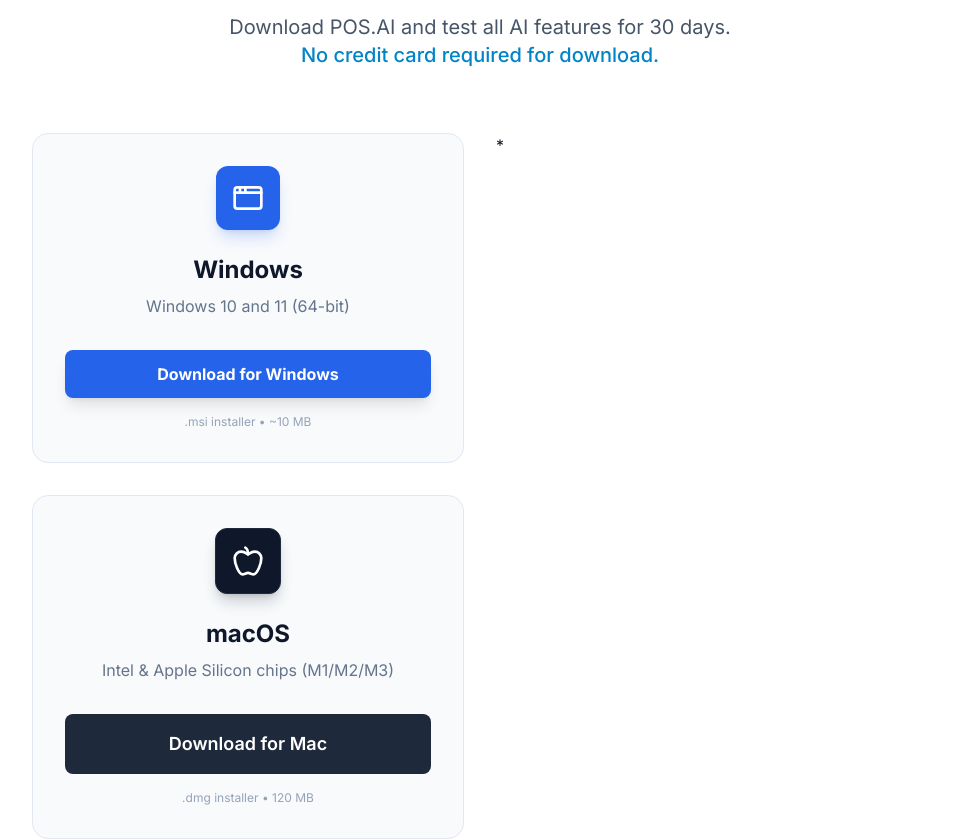
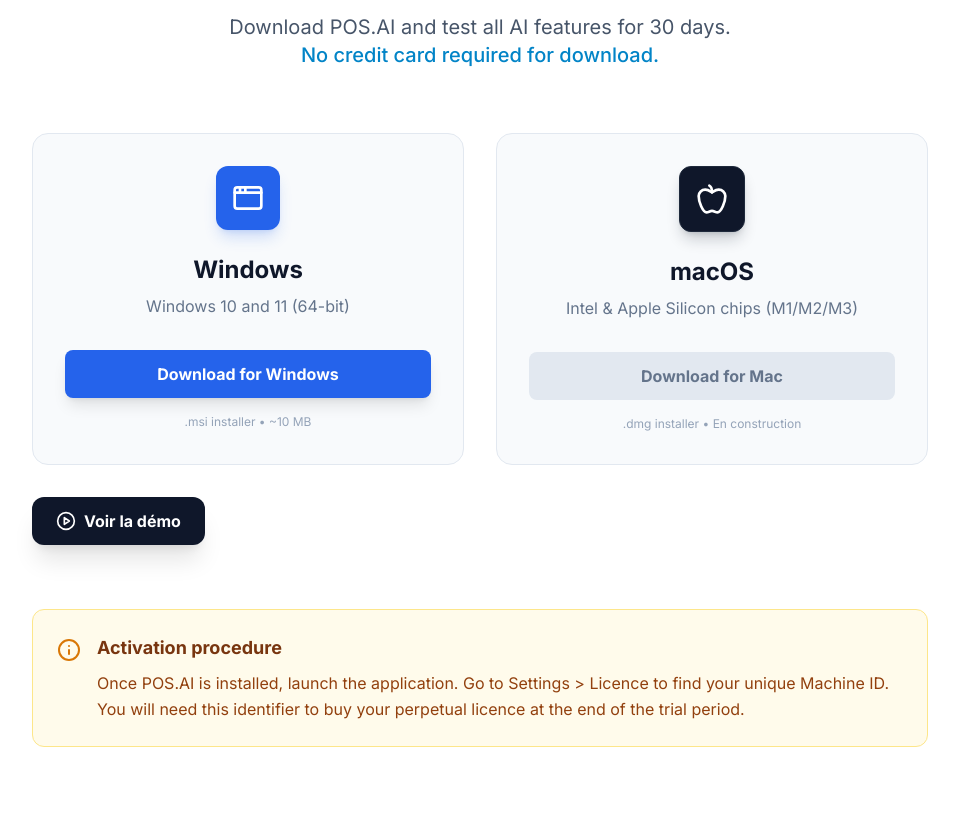
Before and after one commit to elkebirmohamed/Pos.AI_Landing, a React (Vite) app: page / in a window 1280 px wide. Shown: the part 4280-5120 px from the top of the page, without its empty margins (160-1119 px from the left). Built offline with nearby package versions, Linux system fonts and the light colour scheme.

Commit message:
Correction design cartes et ajout bouton démo

```diff
--- a/components/Download.tsx
+++ b/components/Download.tsx
@@ -1,5 +1,6 @@
 import React from 'react';
-import { AppWindow, Apple, Download as DownloadIcon, Info } from 'lucide-react';
+import { AppWindow, Apple, Download as DownloadIcon, Info, PlayCircle } from 'lucide-react';
+// Import du bouton conservé pour le style global si nécessaire
 import Button from './Button';
 
 interface DownloadProps {
@@ -7,6 +8,12 @@
 }
 
 const Download: React.FC<DownloadProps> = ({ t }) => {
+  // Fonction pour les boutons en cours de développement
+  const handleUnderConstruction = (e: React.MouseEvent) => {
+    e.preventDefault();
+    alert("En construction : Cette fonctionnalité sera disponible très prochainement !");
+  };
+
   return (
     <section id="download" className="py-24 bg-white dark:bg-slate-950 border-t border-slate-100 dark:border-slate-800 transition-colors duration-300">
       <div className="max-w-7xl mx-auto px-4 sm:px-6 lg:px-8">
@@ -24,7 +31,9 @@
           </div>
         </div>
 
-        <div className="grid md:grid-cols-2 gap-8 max-w-4xl mx-auto">
+        {/* GRILLE : Côte à côte sur ordinateur (md:grid-cols-2) */}
+        <div className="grid md:grid-cols-2 gap-8 max-w-4xl mx-auto items-stretch">
+
           {/* Windows Card */}
           <div className="bg-slate-50 dark:bg-slate-900 rounded-2xl p-8 border border-slate-200 dark:border-slate-800 hover:border-brand-300 dark:hover:border-brand-500 hover:shadow-lg transition-all flex flex-col items-center text-center">
             <div className="bg-blue-600 p-4 rounded-xl mb-6 shadow-lg shadow-blue-600/20">
@@ -36,13 +45,12 @@
             <a
               href="https://github.com/elkebirmohamed/smart-pos-application/releases/download/v1.0.0/Smart.POS.Assistant_0.1.0_x64_en-US.msi"
               download
-            className="w-full bg-blue-600 hover:bg-blue-700 text-white font-bold py-3 px-6 rounded-lg transition-all flex items-center justify-center shadow-lg hover:shadow-blue-500/20 text-center"
+              className="w-full bg-blue-600 hover:bg-blue-700 text-white font-bold py-3 px-6 rounded-lg transition-all flex items-center justify-center shadow-lg"
             >
               {t.winBtn}
             </a>
-
             <p className="mt-4 text-xs text-slate-400">.msi installer • ~10 MB</p>
-          </div>*
+          </div>
 
           {/* MacOS Card */}
           <div className="bg-slate-50 dark:bg-slate-900 rounded-2xl p-8 border border-slate-200 dark:border-slate-800 hover:border-brand-300 dark:hover:border-brand-500 hover:shadow-lg transition-all flex flex-col items-center text-center">
@@ -51,15 +59,31 @@
             </div>
             <h3 className="text-2xl font-bold text-slate-900 dark:text-white mb-2">{t.macTitle}</h3>
             <p className="text-slate-500 dark:text-slate-400 mb-8">{t.macSub}</p>
-            <Button variant="secondary" fullWidth size="lg">
+
+            {/* Remplacé par un bouton "En construction" */}
+            <button
+              onClick={handleUnderConstruction}
+              className="w-full bg-slate-200 dark:bg-slate-800 text-slate-500 dark:text-slate-400 font-bold py-3 px-6 rounded-lg cursor-not-allowed transition-all"
+            >
               {t.macBtn}
-            </Button>
-            <p className="mt-4 text-xs text-slate-400">.dmg installer • 120 MB</p>
+            </button>
+            <p className="mt-4 text-xs text-slate-400">.dmg installer • En construction</p>
           </div>
         </div>
 
-        {/* Important Info Box */}
-        <div className="mt-16 max-w-3xl mx-auto">
+        {/* Bouton Voir la démo aligné à gauche sous la carte Windows */}
+        <div className="max-w-4xl mx-auto mt-8 flex justify-start">
+          <button
+            onClick={handleUnderConstruction}
+            className="flex items-center gap-2 bg-slate-900 dark:bg-white text-white dark:text-slate-900 px-6 py-3 rounded-xl font-bold hover:scale-105 transition-transform shadow-xl"
+          >
+            <PlayCircle className="w-5 h-5" />
+            Voir la démo
+          </button>
+        </div>
+
+        {/* Boîte d'info conservée telle quelle */}
+        <div className="mt-16 max-w-4xl mx-auto">
           <div className="bg-amber-50 dark:bg-amber-950/30 border border-amber-200 dark:border-amber-900/50 rounded-xl p-6 flex items-start">
             <Info className="w-6 h-6 text-amber-600 dark:text-amber-500 flex-shrink-0 mr-4 mt-1" />
             <div>
```
Lines whose indentation alone changed are shown as unchanged.
